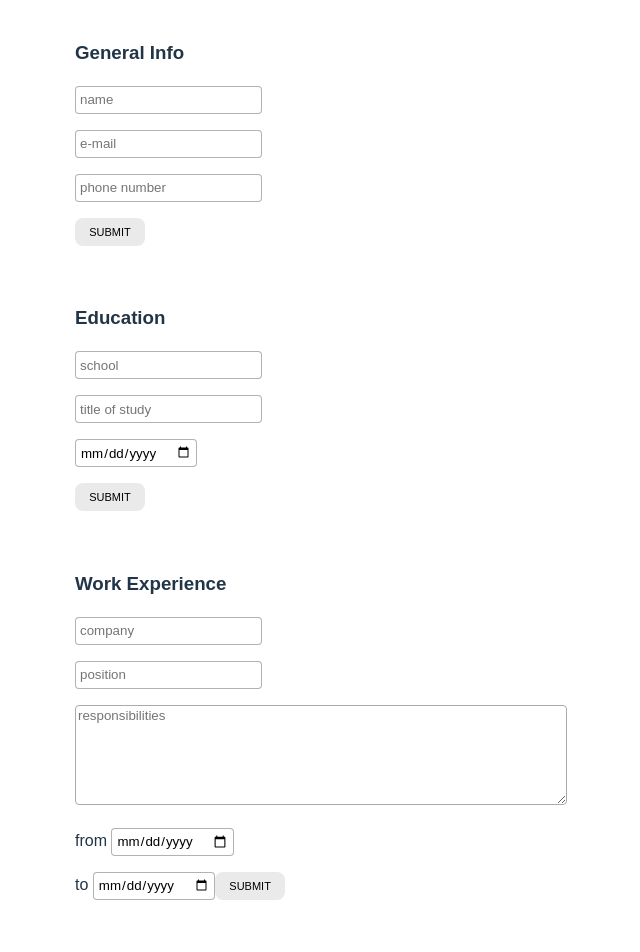
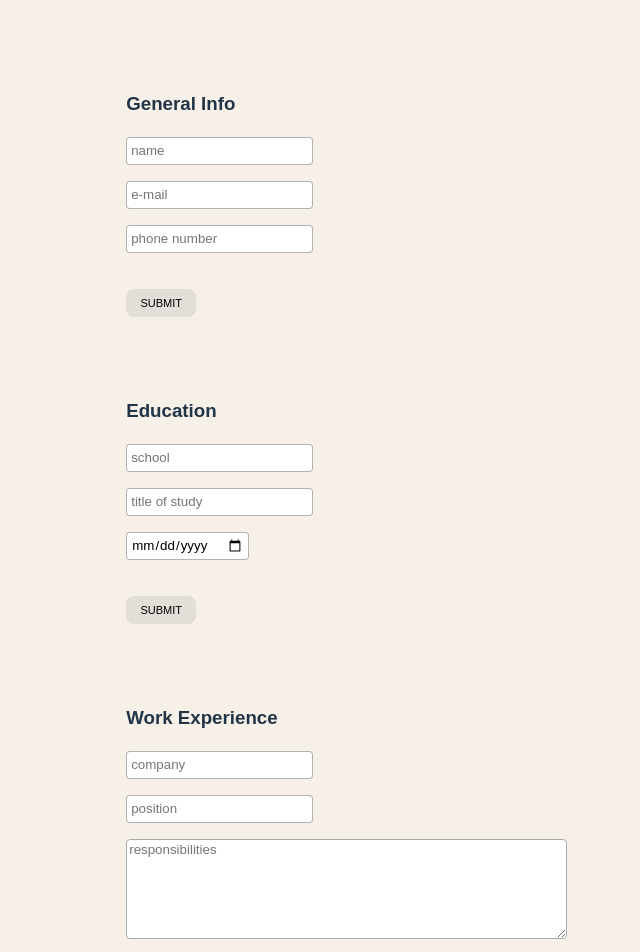
Before and after one commit to mountainflock/cv_application, a React (Vite) app: page / in a window 1280 px wide. Shown: the top 952 px of the page, without its empty margins (73-713 px from the left). Before the commit the page ends 920 px from the top, so only its background shows below. Built offline with nearby package versions, Linux system fonts and the light colour scheme.

Commit message:
Minor syntax, naming and CSS changes

```diff
--- a/index.html
+++ b/index.html
@@ -1,9 +1,15 @@
-<!DOCTYPE html>
+<!doctype html>
 <html lang="en">
   <head>
     <meta charset="UTF-8" />
     <meta name="viewport" content="width=device-width, initial-scale=1.0" />
-    <title>CV</title>
+    <link rel="preconnect" href="https://fonts.googleapis.com" />
+    <link rel="preconnect" href="https://fonts.gstatic.com" crossorigin />
+    <link
+      href="https://fonts.googleapis.com/css2?family=Hind:wght@500&display=swap"
+      rel="stylesheet"
+    />
+    <title>CV Application</title>
   </head>
   <body>
     <div id="root"></div>
--- a/src/App.css
+++ b/src/App.css
@@ -13,14 +13,16 @@ body {
   display: flex;
   justify-content: center;
   width: 100%;
+  background-color: rgb(246, 240, 233);
 }
 
 .app {
   display: flex;
   flex-direction: column;
-  justify-content: center;
+  justify-content: flex-start;
   align-items: center;
   width: 100%;
+  padding: 5%;
 }
 
 input {
@@ -42,6 +44,7 @@ textarea {
   flex-direction: column;
   padding: 20px;
   width: 100%;
+  height: 30%;
 }
 
 .edit-button {
@@ -55,7 +58,17 @@ textarea {
 
 .submit-button {
   background-color: rgba(153, 149, 149, 0.2);
-
   height: 28px;
   font-size: 11px;
+  margin-top: 20px;
 }
+
+.cv-text {
+  font-size: 16px;
+}
+
+.cv-line {
+  font-size: 16px;
+  height: 40px;
+  font-family: "Hind", sans-serif;
+}
--- a/src/App.tsx
+++ b/src/App.tsx
@@ -1,9 +1,9 @@
-import './App.css'
-import GeneralInfo from "./components/general.js";
-import Education from "./components/education.js";
-import WorkExperience from "./components/work.js";
+import './App.css';
 import { useState } from 'react';
 
+import General from "./components/general.js";
+import Education from "./components/education.js";
+import Work from "./components/work.js";
 
 function App() {
 
@@ -75,7 +75,7 @@ function App() {
         school: event.currentTarget.value}});
   }
 
-  function saveTitle(event) {
+  function saveTitleOfStudy(event) {
     event.preventDefault();
     setPerson({
       ...person,
@@ -147,29 +147,29 @@ function App() {
 
   return (
     <div className = "app">
-      <GeneralInfo
+      <General
       name={person.general.name}
       email={person.general.email}
       phone={person.general.phone}
       editName={saveName}
       editEmail={saveEmail}
       editPhone={savePhone}
-      setIsGeneralSubmit={toggleIsGeneralSubmit}
-      isGeneralSubmit={isGeneralSubmit}/>
+      isGeneralSubmit={isGeneralSubmit}
+      toggleIsGeneralSubmit={toggleIsGeneralSubmit}/>
 
 
       <Education
       school={person.educaction.school}
-      title={person.educaction.titleOfStudy}
+      titleOfStudy={person.educaction.titleOfStudy}
       finished={person.educaction.finished}
       editSchool={saveSchool}
-      editTitle={saveTitle}
+      editTitleOfStudy={saveTitleOfStudy}
       editFinished={saveFinished}
+      isEducationSubmit={isEducationSubmit}
       toggleIsEducationSubmit={toggleIsEducationSubmit}
-      isEducationSubmit={isEducationSubmit}
       />
 
-      <WorkExperience
+      <Work
       company={person.work.company}
       position={person.work.position}
       responsibilities={person.work.responsibilities}
@@ -180,12 +180,11 @@ function App() {
       editResponsibilities={saveResponsibilities}
       editStartDate={saveStartDate}
       editEndDate={saveEndDate}
+      isWorkSubmit={isWorkSubmit}
       toggleIsWorkSubmit={toggleIsWorkSubmit}
-      isWorkSubmit={isWorkSubmit}
       />
     </div>
 )
 }
 
-
 export default App
--- a/src/components/education.tsx
+++ b/src/components/education.tsx
@@ -1,25 +1,24 @@
 const Education = ({
     school,
-    title: titleOfStudy,
+    titleOfStudy,
     finished,
+    editSchool,
+    editTitleOfStudy,
+    editFinished,
     isEducationSubmit,
-    toggleIsEducationSubmit,
-    editSchool,
-    editTitle,
-    editFinished}) => {
+    toggleIsEducationSubmit}) => {
 
     if (isEducationSubmit)
     return (
-    <div className='section'>
-            <h3>Education <button className="edit-button" onClick={toggleIsEducationSubmit}>EDIT</button></h3>
-        <div>
-            <p>{school}</p>
-            <p>{titleOfStudy}</p>
-            <p>{finished}</p>
+    <div className="section">
+           <div>
+            <h3 className ="section-title">Education <button className="edit-button" onClick={toggleIsEducationSubmit}>EDIT</button></h3>
+            <p className ="cv-line">{school}</p>
+            <p className ="cv-line">{titleOfStudy}</p>
+            <p className ="cv-line">{finished}</p>
         </div>
     </div>
     )
-
 
 return (
     <div className="section">
@@ -27,7 +26,7 @@ return (
             <h3>Education </h3>
             <form onSubmit={toggleIsEducationSubmit} >
                 <p><input onChange={editSchool} placeholder="school" defaultValue={school} required/></p>
-                <p><input onChange={editTitle} placeholder="title of study" defaultValue={titleOfStudy} required/></p>
+                <p><input onChange={editTitleOfStudy} placeholder="title of study" defaultValue={titleOfStudy} required/></p>
                 <p><input onChange={editFinished} placeholder="finished" type="date" defaultValue={finished} required/></p>
                 <button className="submit-button">SUBMIT</button>
             </form>
--- a/src/components/general.tsx
+++ b/src/components/general.tsx
@@ -1,21 +1,22 @@
-const GeneralInfo = ({
+const General = ({
     name,
+    email,
+    phone,
     editName,
+    editEmail,
+    editPhone,
     isGeneralSubmit,
-    setIsGeneralSubmit,
-    email,
-    editEmail,
-    phone,
-    editPhone}) =>{
+    toggleIsGeneralSubmit,
+    }) =>{
 
 if (isGeneralSubmit)
 return (
-    <div className='section'>
-            <h3>General Info <button className="edit-button" onClick={setIsGeneralSubmit}>EDIT</button></h3>
-        <div>
-            <p>{name}</p>
-            <p>{email}</p>
-            <p>{phone}</p>
+    <div className="section">
+        <div >
+            <h3 className ="section-title">General Info <button className="edit-button" onClick={toggleIsGeneralSubmit}>EDIT</button></h3>
+            <p className ="cv-line">{name}</p>
+            <p className ="cv-line">{email}</p>
+            <p className ="cv-line">{phone}</p>
         </div>
     </div>
     )
@@ -24,7 +25,7 @@ return (
     <div className="section">
         <div>
         <h3>General Info </h3>
-        <form onSubmit={setIsGeneralSubmit}>
+        <form onSubmit={toggleIsGeneralSubmit}>
             <p><input onChange={editName} placeholder="name" type="text" defaultValue={name} required/></p>
             <p><input onChange={editEmail} placeholder="e-mail" type="text" defaultValue={email} required/></p>
             <p><input onChange={editPhone}placeholder="phone number" type="tel" defaultValue={phone} required/></p>
@@ -35,4 +36,4 @@ return (
     )
 }
 
-export default GeneralInfo;
+export default General;
--- a/src/components/work.tsx
+++ b/src/components/work.tsx
@@ -1,28 +1,27 @@
-const WorkExperience = ({
+const Work = ({
     company,
     position,
     responsibilities,
     startDate,
     endDate,
-    isWorkSubmit,
     editCompany,
     editPosition,
     editResponsibilities,
     editStartDate,
     editEndDate,
+    isWorkSubmit,
     toggleIsWorkSubmit}) => {
 
 
     if (isWorkSubmit)
     return (
-    <div className='section'>
-            <h3>Work Experience <button className = "edit-button" onClick={toggleIsWorkSubmit}>EDIT</button></h3>
+    <div className="section">
+            <h3 className ="section-title">Work Experience <button className = "edit-button" onClick={toggleIsWorkSubmit}>EDIT</button></h3>
         <div>
-            <p>{company}</p>
-            <p>{position}</p>
-            <p>{responsibilities}</p>
-            <p>{startDate}</p>
-            <p>{endDate}</p>
+            <p className ="cv-line">{company}</p>
+            <p className ="cv-line">{position}</p>
+            <p className ="cv-line">{responsibilities}</p>
+            <p className ="cv-line">{startDate} - {endDate}</p>
         </div>
     </div>
     )
@@ -35,8 +34,8 @@ return (
                 <p><input onChange={editCompany} placeholder="company" value={company} required/></p>
                 <p><input onChange={editPosition} placeholder="position" defaultValue={position} required/></p>
                 <p><textarea onChange={editResponsibilities} placeholder="responsibilities" value={responsibilities} required/></p>
-                <p><label> from <input onChange={editStartDate} type='date' value={startDate} required/></label></p>
-                <label> to <input onChange={editEndDate}type='date' value={endDate} required/></label>
+                <p>from: <input onChange={editStartDate} type='date' value={startDate} required/></p>
+                <p>to: <input onChange={editEndDate}type='date' value={endDate} required/></p>
                 <button className="submit-button">SUBMIT</button>
             </form>
         </div>
@@ -45,4 +44,4 @@ return (
 )
 }
 
-export default WorkExperience
+export default Work
```
